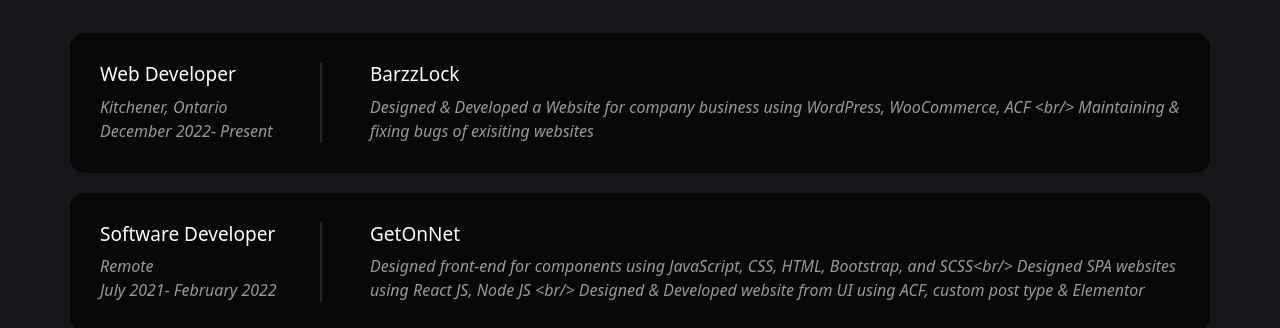
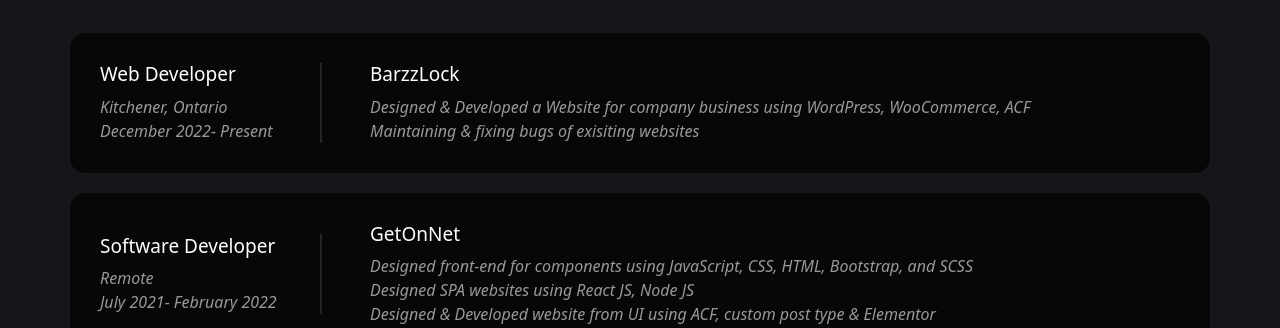
Before and after one commit to sagar-roy109/portFolio, a React (Create React App) app: page /resume in a window 1280 px wide. Shown: the part 474-802 px from the top of the page. Built offline with nearby package versions, Linux system fonts and the light colour scheme.

Commit message:
added resume updated

```diff
--- a/src/components/JobListComponent.jsx
+++ b/src/components/JobListComponent.jsx
@@ -13,7 +13,7 @@
 							</div>
 							<div className="job-details">
 								<h2>{job.company}</h2>
-								<p>{job.desc}</p>
+								<p dangerouslySetInnerHTML={ {__html: job.desc} }/>
 							</div>
 					</div>
 		</>
--- a/src/css/Education.css
+++ b/src/css/Education.css
@@ -51,7 +51,11 @@
 }
 .job-details{
 	width: 75%;
-	position: relative;
+    position: relative;
+    display: flex;
+    flex-direction: column;
+    justify-content: center;
+
 }
 
 .jobs h2{
```
